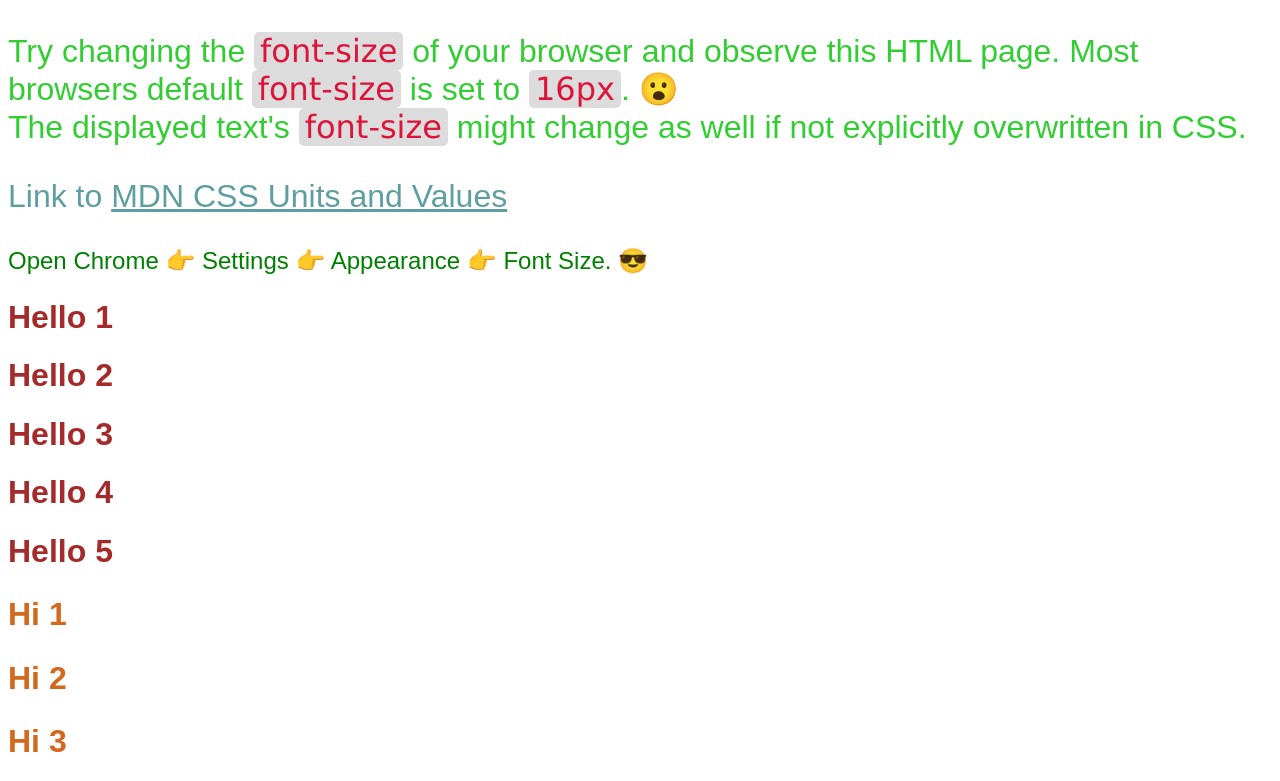
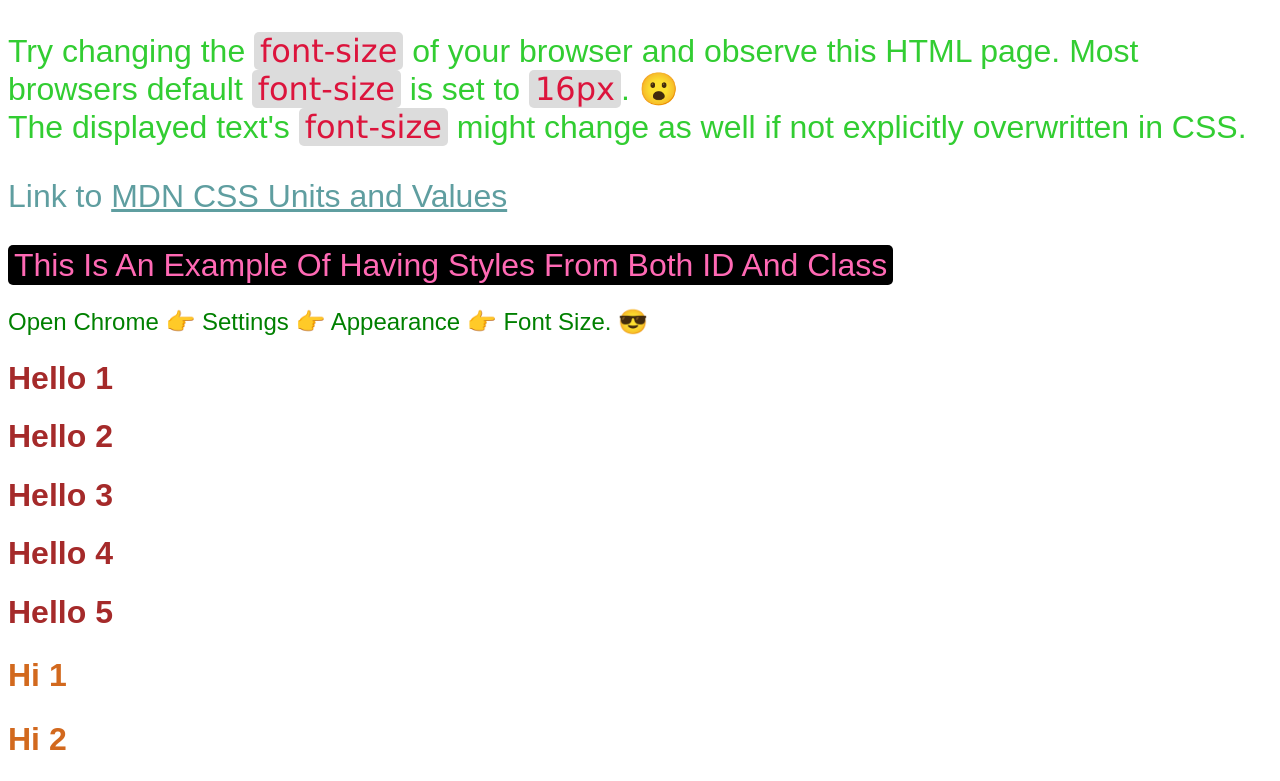
Before and after one commit to Manas-Ran-Mishra/web, a plain HTML site: page CSS_Fundamentals(CodeAddict)/css_basics_1/index.html in a window 1280 px wide. Shown: the top 781 px of the page. Drawn offline with Linux system fonts and the light colour scheme.

Commit message:
Updated README and Created README inside CSS Fundamentals

```diff
--- a/CSS_Fundamentals(CodeAddict)/css_basics_1/index.html
+++ b/CSS_Fundamentals(CodeAddict)/css_basics_1/index.html
@@ -37,6 +37,10 @@
         rel="noopener noreferrer"
         >MDN CSS Units and Values</a
       >
+    </p>
+
+    <p id="example-text" class="upppercase black-bg">
+      This is an example of having styles from both ID and Class
     </p>
 
     <!-- Inline CSS -->
--- a/CSS_Fundamentals(CodeAddict)/css_basics_1/style.css
+++ b/CSS_Fundamentals(CodeAddict)/css_basics_1/style.css
@@ -50,7 +50,7 @@ h3 {
   font-family: 'Lucida Sans', 'Lucida Sans Regular', 'Lucida Grande',
     'Lucida Sans Unicode', Geneva, Verdana, sans-serif;
   border-radius: 5px;
-  padding: 0px 6px;
+  padding: 0px 6px; /* padding: top-bottom left-right */
 }
 #link {
   color: cadetblue;
@@ -64,3 +64,20 @@ a:visited {
   color: cadetblue;
   text-decoration: underline;
 }
+
+/* Example of having both ID and Class styles */
+
+#example-text {
+  color: hotpink;
+  padding: 2px 6px 2px 6px; /* padding: top right bottom left */
+  display: inline;
+  border-radius: 5px;
+}
+
+.upppercase {
+  text-transform: capitalize;
+}
+
+.black-bg {
+  background: black;
+}
```
Also changed, not shown: 2 other files.
